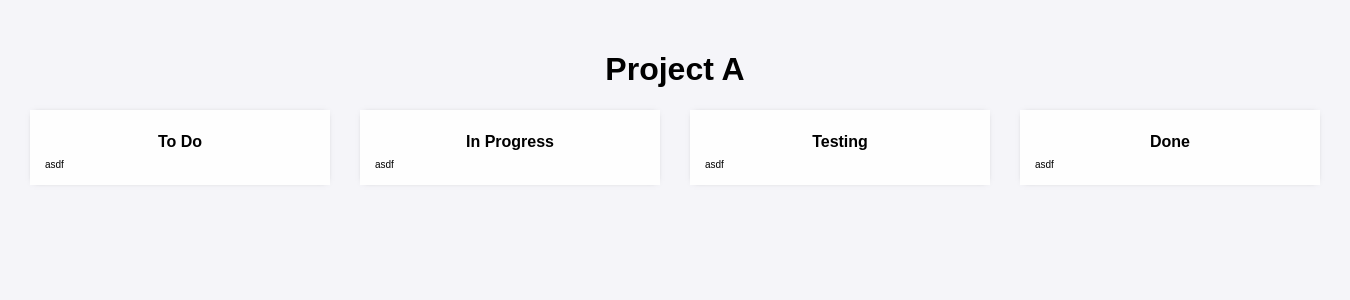
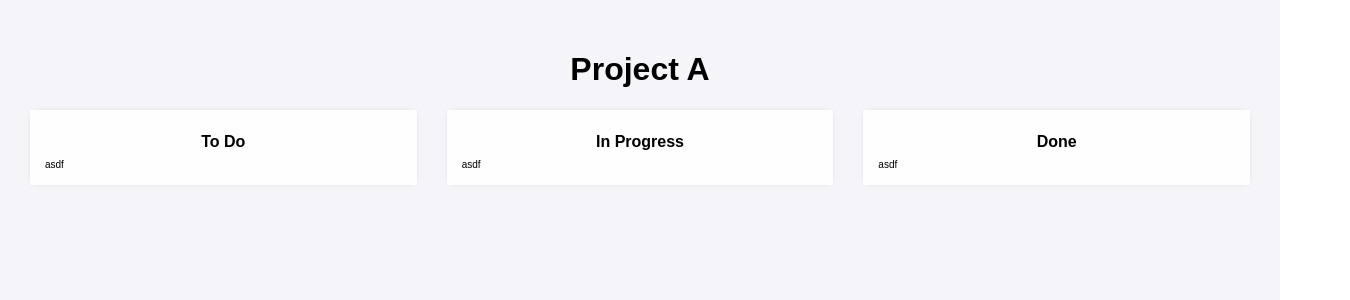
Before and after one commit to jadenj13/kanban-board, a React (Create React App) app: page / in a window 1280 px wide. Shown: the top 300 px of the page, 1350 px wide, since content can reach past the window. Built offline with nearby package versions, Linux system fonts and the light colour scheme.

Commit message:
makes grid template columns repeat off prop

```diff
--- a/src/components/app/App.js
+++ b/src/components/app/App.js
@@ -3,8 +3,10 @@ import Board from '../board/Board';
 import './App.css';
 
 const App = () => {
-  const [swimLanes] = useState(['To Do', 'In Progress', 'Testing', 'Done']);
-  const [title] = useState('Project A');
+  const [swimLanes] = useState(
+    localStorage.getItem('swim-lanes') || ['To Do', 'In Progress', 'Done'],
+  );
+  const [title] = useState(localStorage.getItem('title') || 'Project A');
 
   return (
     <div className="app">
--- a/src/components/board/Board.css
+++ b/src/components/board/Board.css
@@ -10,6 +10,5 @@
 
 .board--content {
   display: grid;
-  grid-template-columns: repeat(4, minmax(300px, 1fr));
   grid-gap: var(--lg-pd);
 }
--- a/src/components/board/Board.js
+++ b/src/components/board/Board.js
@@ -6,7 +6,12 @@ import './Board.css';
 const Board = ({ swimLanes, title }) => (
   <div className="board">
     <h1 className="board--title">{title}</h1>
-    <div className="board--content">
+    <div
+      className="board--content"
+      style={{
+        gridTemplateColumns: `repeat(${swimLanes.length}, minmax(300px, 1fr))`,
+      }}
+    >
       {swimLanes.map(swimLane => (
         <SwimLane heading={swimLane} key={swimLane} />
       ))}
```
